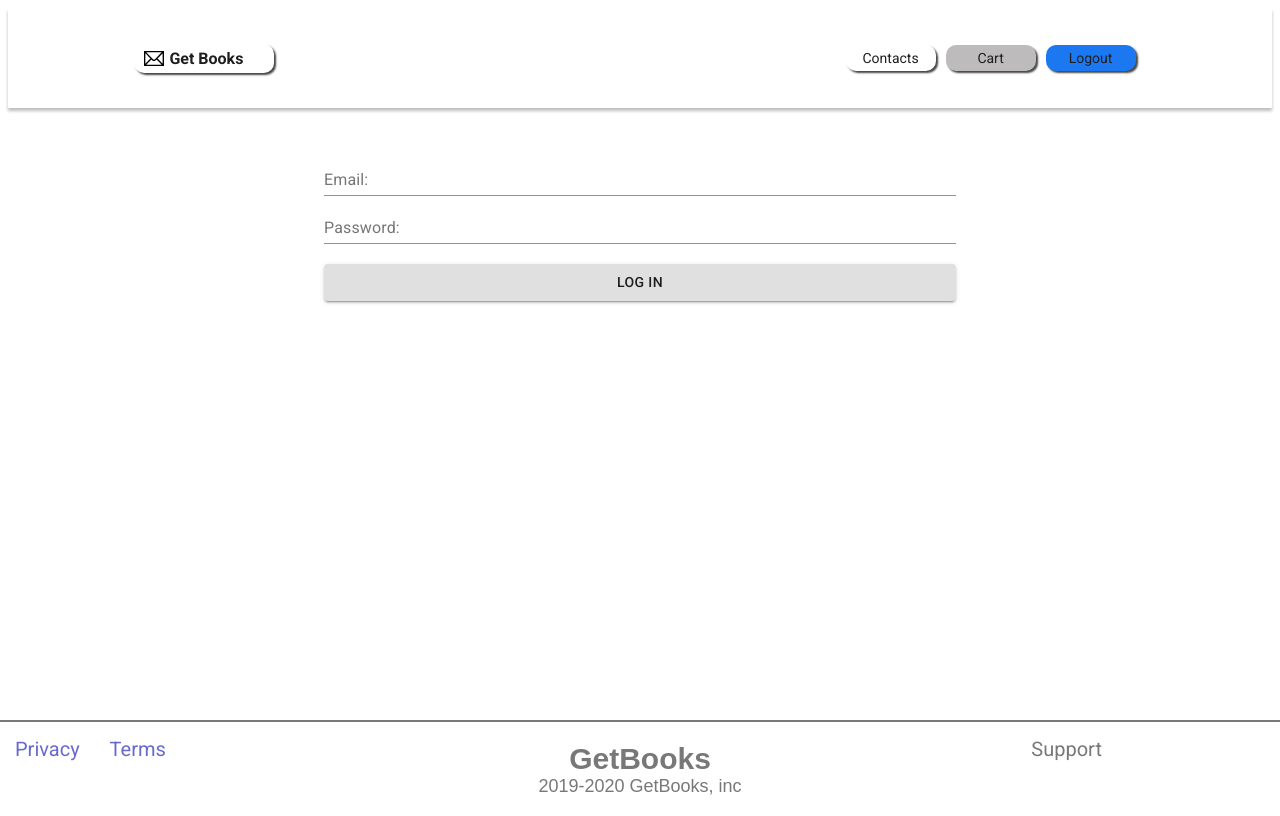
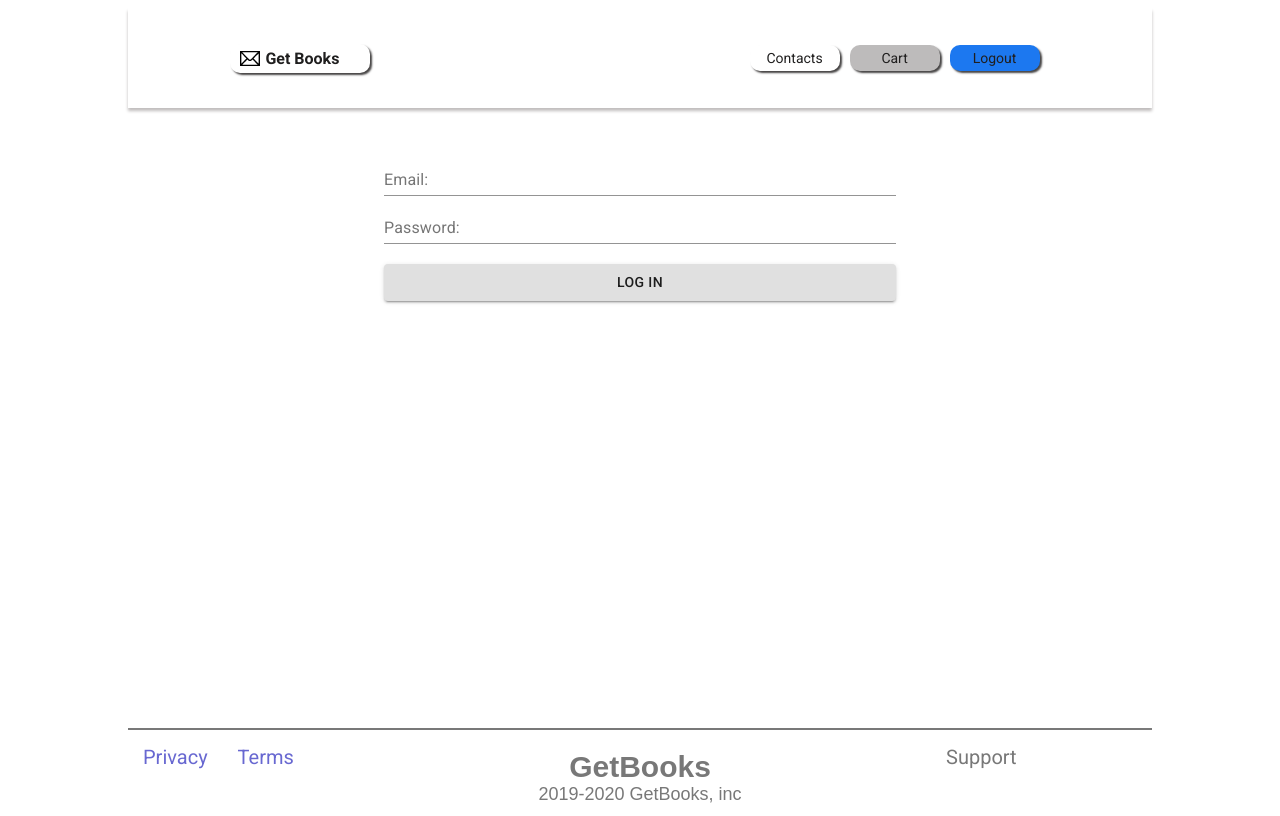
Before and after one commit to LanskayaIrina/bookstore, a React (Create React App) app: page /login in a window 1280 px wide. Built offline with nearby package versions, Linux system fonts and the light colour scheme.

Commit message:
last fix footer

```diff
--- a/src/components/Footer/footer.scss
+++ b/src/components/Footer/footer.scss
@@ -1,8 +1,5 @@
 .footer {
-  position: absolute;
-  left: 0;
-  bottom: 0;
-  width: 100%;
+  flex: 0 0 auto;
   height: 80px;
   & .container {
     border-top: 2px solid #787878;
@@ -61,6 +58,7 @@
   font-weight: 600;
   font-size: 30px;
 }
+
 .footer-logo-subtitle {
   font-family: Arial, Helvetica, sans-serif;
   font-weight: 500;
--- a/src/components/Layout/Layout.jsx
+++ b/src/components/Layout/Layout.jsx
@@ -6,7 +6,7 @@ import './layout.scss';
 
 export const Layout = ({ children }) => {
   return (
-    <div className="container">
+    <div className="container layout">
       <Header />
       <div className="content">{children}</div>
       <Footer />
--- a/src/components/Layout/layout.scss
+++ b/src/components/Layout/layout.scss
@@ -1,3 +1,9 @@
 .content {
-  padding-bottom: 90px;
+  flex: 1 0 auto;
 }
+
+.layout {
+  display: flex;
+  flex-direction: column;
+  min-height: 100vh;
+}
--- a/src/general.scss
+++ b/src/general.scss
@@ -1,6 +1,7 @@
 @import './styles/main.scss';
 
 body {
+  min-height: 100vh;
   font-size: $base__font-size;
   font-family: $base__font-family;
 }
@@ -20,3 +21,13 @@ ul {
   margin: 0;
   padding: 0;
 }
+
+.container{
+  max-width: 1024px;
+  margin: 0 auto;
+  width: 100%;
+}
+
+#root {
+  min-height: 100vh;
+}
--- a/src/styles/base/_base.scss
+++ /dev/null
@@ -1,30 +0,0 @@
-html, body {
-  height: 100%;
-}
-
-body {
-  font-size: $base_font-size;
-  font-family: $base__font-family;
-}
-
-a {
-  text-decoration: none;
-  cursor: pointer;
-  color: $base__link-color;
-}
-
-button {
-  cursor: pointer;
-}
-
-ul {
-  list-style-type: none;
-  margin: 0;
-  padding: 0;
-}
-
-.container{
-  max-width: 1024px;
-  margin: 0 auto;
-  width: 100%;
-}
```
